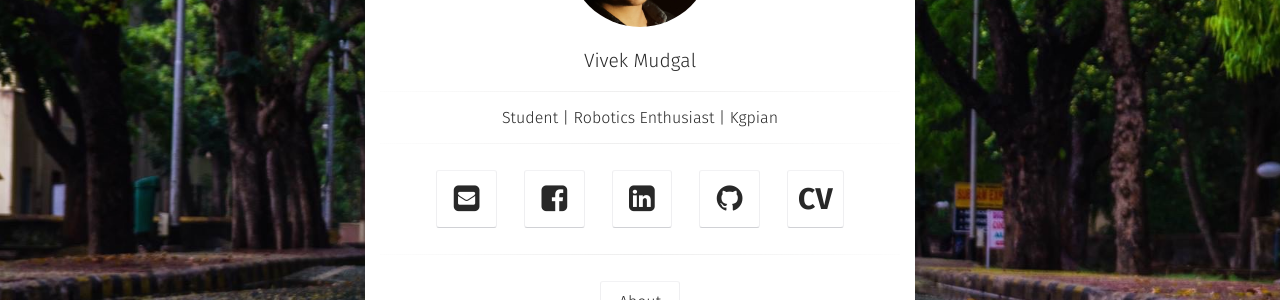
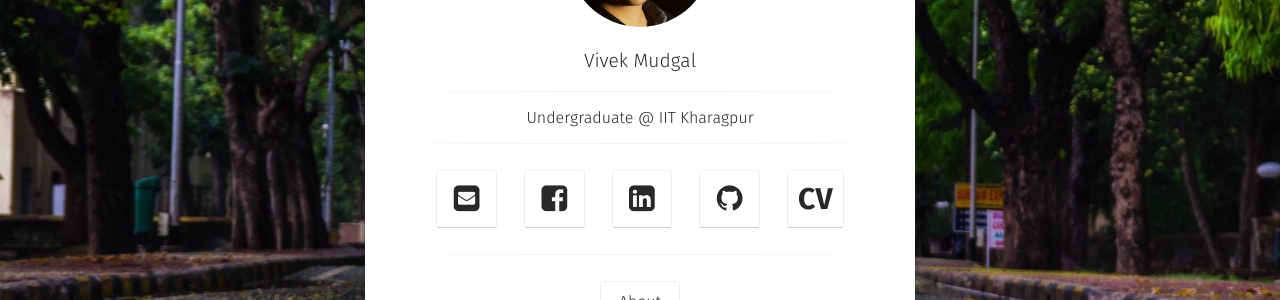
Before and after one commit to vivekmudgal/vivekmudgal.github.io, a Jekyll site: the page built from index.html, in a window 1280 px wide. Shown: the part 349-649 px from the top of the page. Built offline with Jekyll 4.4.1, drawn with Linux system fonts in a browser that asks for light colours; some web fonts are replaced.

Commit message:
Updated Bio

```diff
--- a/_config.yml
+++ b/_config.yml
@@ -1,6 +1,6 @@
 # Site
 title:              'Vivek Mudgal'
-bio:                'Student | Robotics Enthusiast | Kgpian'
+bio:                'Undergraduate @ IIT Kharagpur'
 description:        "I am a second year undergarduate at IIT Kharagpur student persuing B.Tech in Electrical Engineering."
 reading_time:       true
 words_per_minute:   200
```
Also changed, not shown: about/index.md (+1 -1 lines).
